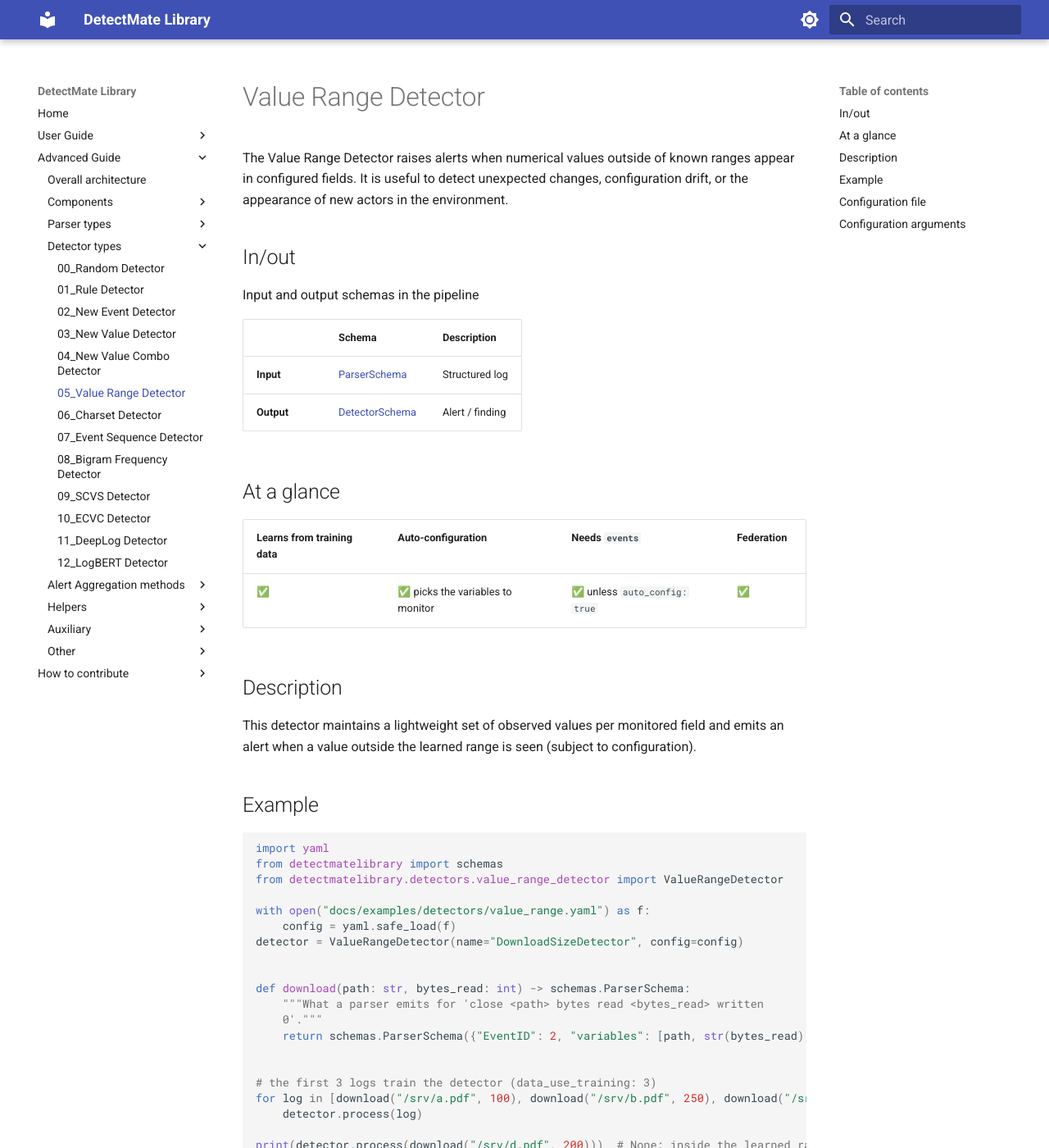
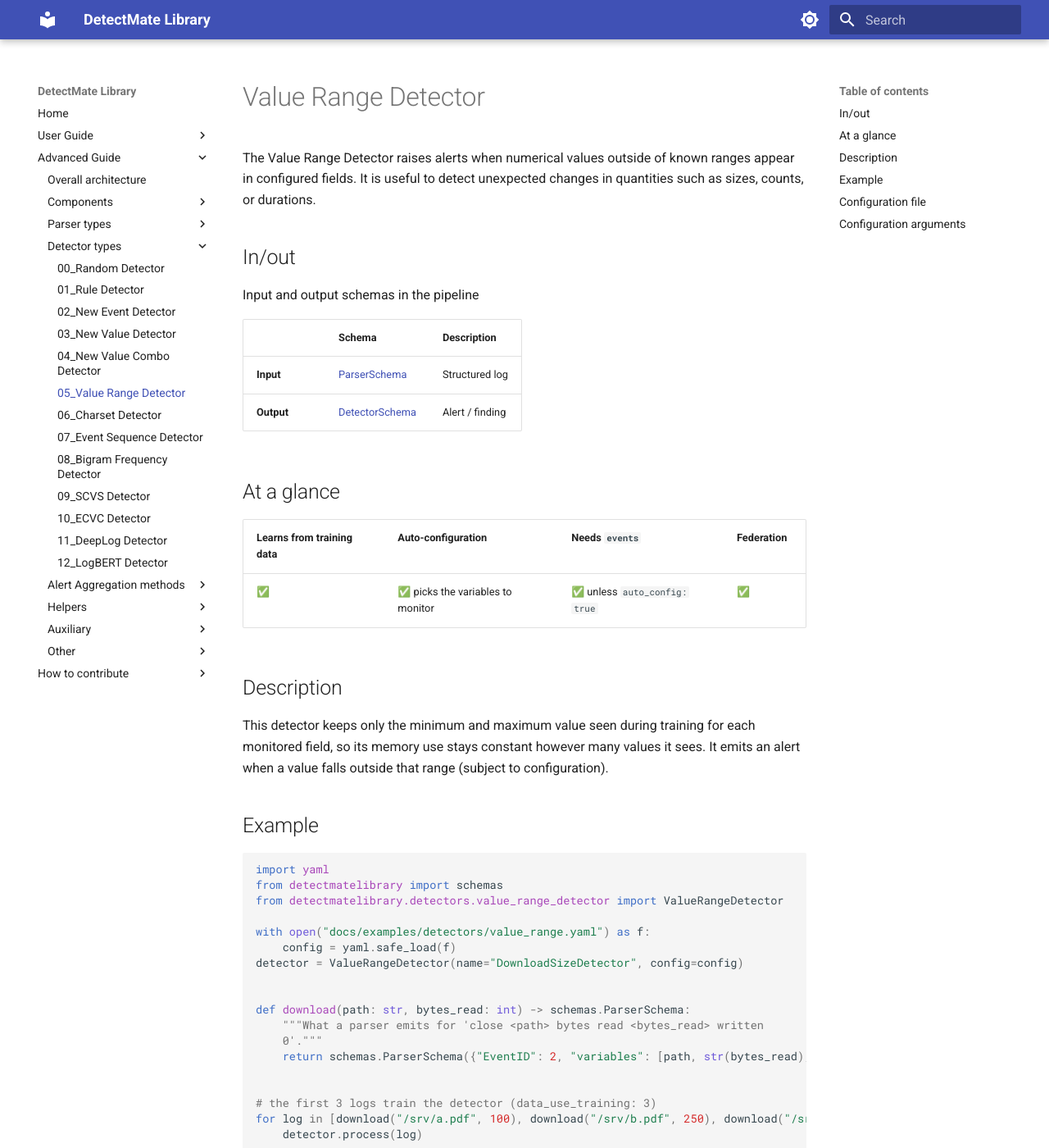
Before and after one commit to ait-detectmate/DetectMateLibrary, an MkDocs documentation site: the page built from docs/detectors/value_range.md, in a window 1280 px wide and 1400 px high. Shown: the whole window at 82% size. Built offline with MkDocs 1.6.1 and Material for MkDocs 9.7.7, drawn with Linux system fonts in a browser that asks for light colours.

Commit message:
value range description

```diff
--- a/docs/detectors/value_range.md
+++ b/docs/detectors/value_range.md
@@ -1,6 +1,6 @@
 # Value Range Detector
 
-The Value Range Detector raises alerts when numerical values outside of known ranges appear in configured fields. It is useful to detect unexpected changes, configuration drift, or the appearance of new actors in the environment.
+The Value Range Detector raises alerts when numerical values outside of known ranges appear in configured fields. It is useful to detect unexpected changes in quantities such as sizes, counts, or durations.
 
 ## In/out
 
@@ -19,7 +19,7 @@
 
 ## Description
 
-This detector maintains a lightweight set of observed values per monitored field and emits an alert when a value outside the learned range is seen (subject to configuration).
+This detector keeps only the minimum and maximum value seen during training for each monitored field, so its memory use stays constant however many values it sees. It emits an alert when a value falls outside that range (subject to configuration).
 
 ## Example
 
```
